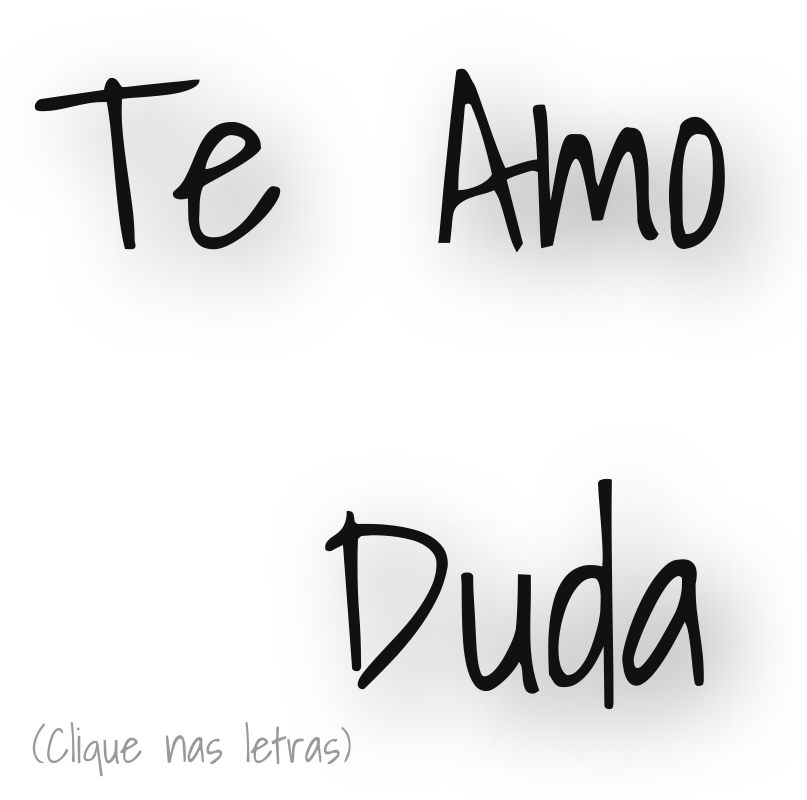
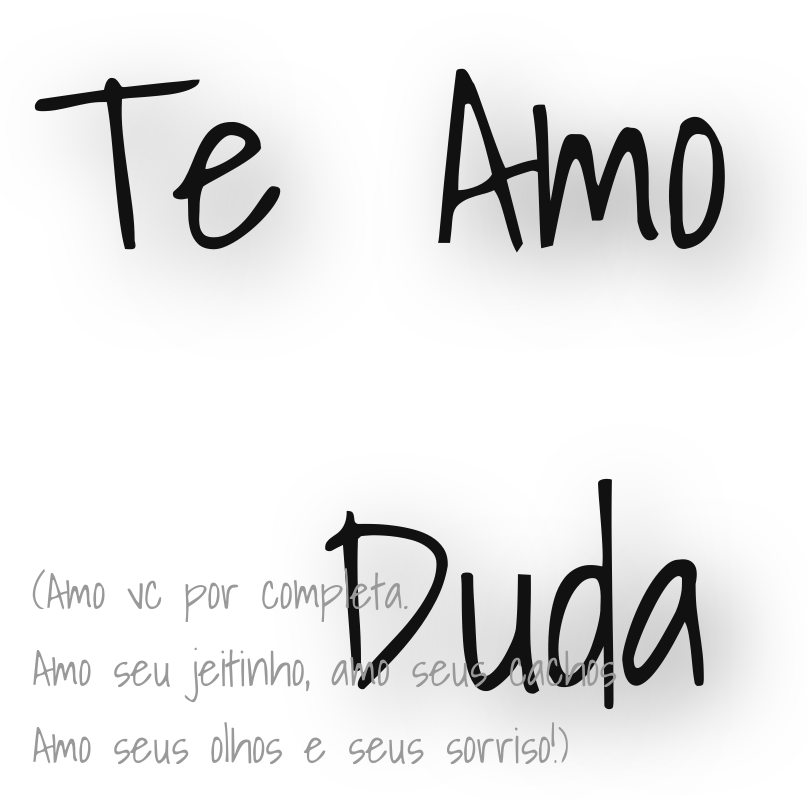
Before and after one commit to ricardond/I_Love_You, a plain HTML site: page index.html in a window 1280 px wide. Shown: the whole page, without its empty margins (248-1055 px from the left). Drawn offline with nearby package versions, Linux system fonts and the light colour scheme.

Commit message:
Update index.html

```diff
--- a/index.html
+++ b/index.html
@@ -26,7 +26,7 @@
   <label for="ck2">Amo</label>
   <input type="checkbox" id="ck3" onClick="check()"/>
   <label for="ck3">Duda</label>
-  <span>(Clique nas letras)</span>
+  <span>(Amo vc por completa. <br>Amo seu jeitinho, amo seus cachos<br> Amo seus olhos e seus sorriso!)</span>
 </div>
 </form>
 <!-- partial -->
```
